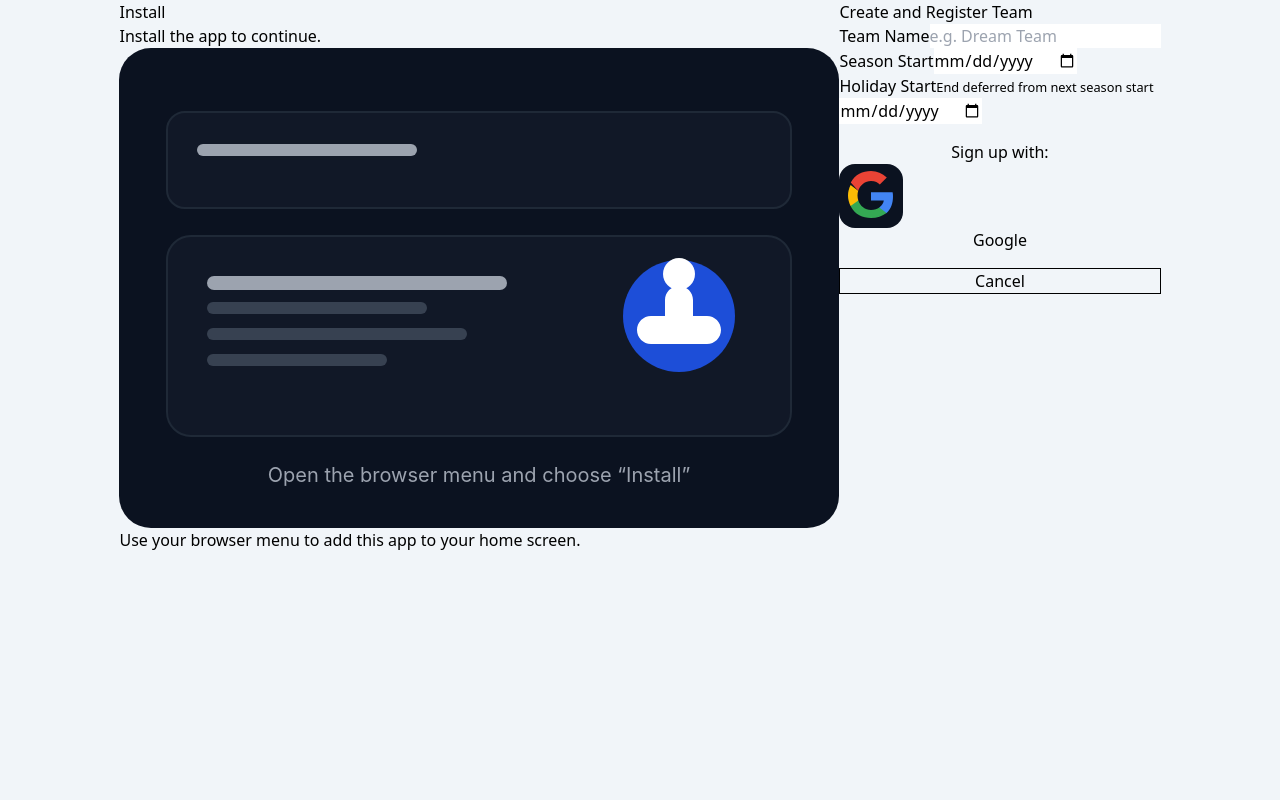
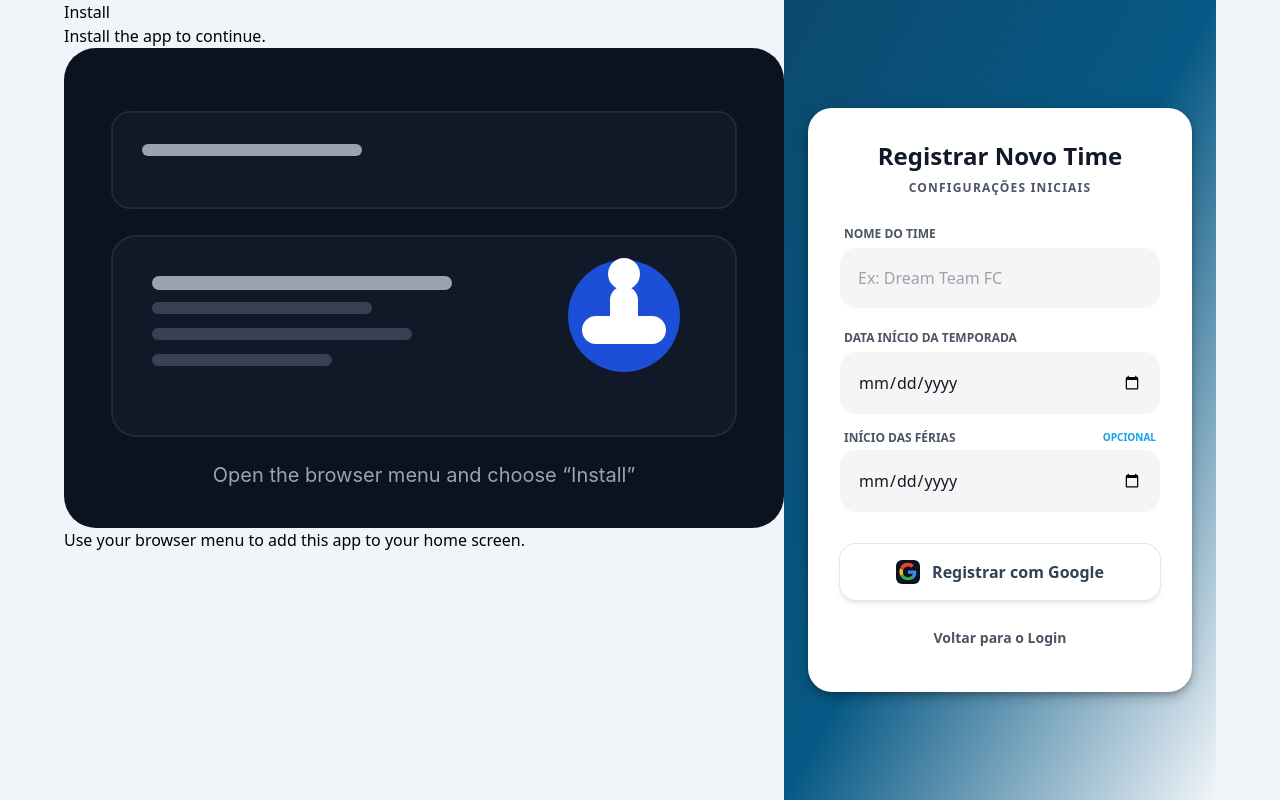
Before and after one commit to luk-rs/boladas, a React (Vite) app in the folder apps/boladas/: page /login in a window 1280 px wide. Both pictures are taken after a click on the button "Create Team". Built offline with nearby package versions, Linux system fonts and the light colour scheme; no server answers.

Commit message:
fix: restore google icon and styling in registration form

```diff
--- a/apps/boladas/src/features/auth/RegistrationForm.tsx
+++ b/apps/boladas/src/features/auth/RegistrationForm.tsx
@@ -12,16 +12,12 @@ export function RegistrationForm({ onCancel }: { onCancel: () => void }) {
   >("idle");
   const [error, setError] = useState<string | null>(null);
 
-  // Monitor for successful login during "authenticating" state
   useEffect(() => {
     if (status !== "authenticating" || !supabase) return;
 
     const {
       data: { subscription },
     } = supabase.auth.onAuthStateChange(async (event, session) => {
-      // If we signed in successfully, we just wait.
-      // useAuth will handle the registration (via localStorage) and eventually set isAuthed=true.
-      // When isAuthed=true in App.tsx, this component will be unmounted.
       if (event === "SIGNED_IN" && session) {
         setStatus("registering");
       }
@@ -32,7 +28,7 @@ export function RegistrationForm({ onCancel }: { onCancel: () => void }) {
 
   const handleGoogleSignIn = async () => {
     if (!formData.name || !formData.seasonStart || !formData.holidayStart) {
-      setError("All fields are required.");
+      setError("Todos os campos são obrigatórios.");
       return;
     }
     if (!supabase) return;
@@ -40,20 +36,15 @@ export function RegistrationForm({ onCancel }: { onCancel: () => void }) {
     setError(null);
     setStatus("authenticating");
 
-    // Check if running in PWA standalone mode
     const isStandalone = window.matchMedia(
       "(display-mode: standalone)",
     ).matches;
-
-    // Always save registration data to localStorage to persist across OAuth/Redirect
-    // This allows useAuth to pick it up and complete the registration.
     localStorage.setItem("boladas:registration_data", JSON.stringify(formData));
 
-    // Get the auth URL (redirection to our popup callback)
     const { data, error: authError } = await supabase.auth.signInWithOAuth({
       provider: "google",
       options: {
-        skipBrowserRedirect: !isStandalone, // Use popup for browser, redirect for PWA
+        skipBrowserRedirect: !isStandalone,
         redirectTo: isStandalone
           ? window.location.origin
           : `${window.location.origin}?popup=true`,
@@ -66,7 +57,6 @@ export function RegistrationForm({ onCancel }: { onCancel: () => void }) {
       return;
     }
 
-    // If Popup mode (data.url exists if skipBrowserRedirect is true)
     if (!isStandalone && data?.url) {
       const width = 500;
       const height = 600;
@@ -81,66 +71,102 @@ export function RegistrationForm({ onCancel }: { onCancel: () => void }) {
     }
   };
 
-  if (status === "authenticating") {
+  if (status === "authenticating" || status === "registering") {
     return (
-      <section className="card auth" style={{ textAlign: "center" }}>
-        <h2>Authenticating...</h2>
-        <div className="spinner" style={{ margin: "2rem auto" }}></div>
-        <p>Please complete sign-in in the popup window.</p>
-        <button onClick={() => setStatus("idle")} style={{ marginTop: "1rem" }}>
-          Cancel
+      <div className="flex min-h-screen flex-col items-center justify-center bg-gradient-to-br from-primary-900 via-primary-800 to-primary-950 p-6">
+        <div className="w-full max-w-sm rounded-3xl bg-[var(--bg-surface)] p-8 shadow-mui text-center space-y-6 animate-pulse">
+          <div className="flex justify-center">
+            <div className="h-16 w-16 border-4 border-primary-500 border-t-transparent rounded-full animate-spin"></div>
+          </div>
+          <h2 className="text-2xl font-bold text-[var(--text-primary)]">
+            {status === "authenticating"
+              ? "Autenticando..."
+              : "Criando Time..."}
+          </h2>
+          <p className="text-[var(--text-secondary)]">
+            {status === "authenticating"
+              ? "Complete o login na janela que se abriu."
+              : "Estamos preparando seu novo espaço de jogo."}
+          </p>
+          {status === "authenticating" && (
+            <button
+              onClick={() => setStatus("idle")}
+              className="text-sm font-bold text-primary-500 hover:text-primary-600 underline"
+            >
+              Cancelar
             </button>
-      </section>
-    );
-  }
-
-  if (status === "registering") {
-    return (
-      <section className="card auth" style={{ textAlign: "center" }}>
-        <h2>Creating Team...</h2>
-        <div className="spinner" style={{ margin: "2rem auto" }}></div>
-        <p>Setting up your workspace.</p>
-      </section>
+          )}
+        </div>
+      </div>
     );
   }
 
   if (status === "success") {
     return (
-      <section className="card auth" style={{ textAlign: "center" }}>
-        <h2>Success!</h2>
-        <p>Team created successfully.</p>
-      </section>
+      <div className="flex min-h-screen flex-col items-center justify-center bg-gradient-to-br from-primary-900 via-primary-800 to-primary-950 p-6">
+        <div className="w-full max-w-sm rounded-3xl bg-[var(--bg-surface)] p-8 shadow-mui text-center space-y-4">
+          <div className="text-5xl">✅</div>
+          <h2 className="text-2xl font-bold text-[var(--text-primary)] text-green-500">
+            Sucesso!
+          </h2>
+          <p className="text-[var(--text-secondary)]">
+            Seu time foi criado com sucesso.
+          </p>
+        </div>
+      </div>
     );
   }
 
   return (
-    <section className="card auth">
-      <h2>Create and Register Team</h2>
-      <div className="stack">
-        <div className="row">
-          <label>Team Name</label>
+    <div className="flex min-h-screen flex-col items-center justify-center bg-gradient-to-br from-primary-900 via-primary-800 to-primary-950 p-6">
+      <div className="w-full max-w-sm z-10 animate-in fade-in zoom-in duration-500">
+        <section className="rounded-3xl bg-[var(--bg-surface)] p-8 shadow-mui space-y-6">
+          <header className="text-center">
+            <h2 className="text-2xl font-bold text-[var(--text-primary)]">
+              Registrar Novo Time
+            </h2>
+            <p className="mt-2 text-xs text-[var(--text-secondary)] uppercase tracking-widest font-bold">
+              Configurações iniciais
+            </p>
+          </header>
+
+          <div className="space-y-4">
+            <div className="space-y-1">
+              <label className="text-xs font-bold text-[var(--text-secondary)] uppercase px-1">
+                Nome do Time
+              </label>
               <input
                 value={formData.name}
-            onChange={(e) => setFormData({ ...formData, name: e.target.value })}
-            placeholder="e.g. Dream Team"
+                onChange={(e) =>
+                  setFormData({ ...formData, name: e.target.value })
+                }
+                placeholder="Ex: Dream Team FC"
+                className="w-full rounded-2xl bg-[var(--bg-app)] border-2 border-transparent focus:border-primary-500 p-4 outline-none transition-all text-[var(--text-primary)] font-medium"
               />
             </div>
-        <div className="row">
-          <label>Season Start</label>
+
+            <div className="space-y-1">
+              <label className="text-xs font-bold text-[var(--text-secondary)] uppercase px-1">
+                Data Início da Temporada
+              </label>
               <input
                 type="date"
                 value={formData.seasonStart}
                 onChange={(e) =>
                   setFormData({ ...formData, seasonStart: e.target.value })
                 }
+                className="w-full rounded-2xl bg-[var(--bg-app)] border-2 border-transparent focus:border-primary-500 p-4 outline-none transition-all text-[var(--text-primary)] font-medium"
               />
             </div>
-        <div className="row">
-          <div className="stack" style={{ gap: "0.2rem" }}>
-            <label>Holiday Start</label>
-            <small className="muted" style={{ fontSize: "0.8em" }}>
-              End deferred from next season start
-            </small>
+
+            <div className="space-y-1">
+              <div className="flex justify-between px-1">
+                <label className="text-xs font-bold text-[var(--text-secondary)] uppercase">
+                  Início das Férias
+                </label>
+                <span className="text-[10px] text-primary-500 font-bold uppercase">
+                  Opcional
+                </span>
               </div>
               <input
                 type="date"
@@ -148,37 +174,41 @@ export function RegistrationForm({ onCancel }: { onCancel: () => void }) {
                 onChange={(e) =>
                   setFormData({ ...formData, holidayStart: e.target.value })
                 }
+                className="w-full rounded-2xl bg-[var(--bg-app)] border-2 border-transparent focus:border-primary-500 p-4 outline-none transition-all text-[var(--text-primary)] font-medium"
               />
             </div>
           </div>
 
-      {error && <p className="error">{error}</p>}
+          {error && (
+            <div className="rounded-xl bg-red-50 p-3 border border-red-100">
+              <p className="text-xs text-red-600 font-bold text-center">
+                {error}
+              </p>
+            </div>
+          )}
 
-      <p className="muted" style={{ textAlign: "center", marginTop: "1rem" }}>
-        Sign up with:
-      </p>
-      <div style={{ display: "flex", justifyContent: "center" }}>
+          <div className="pt-2 space-y-4">
             <button
-          className="provider-button"
               onClick={handleGoogleSignIn}
-          style={{ width: "100%", justifyContent: "center" }}
+              className="group relative flex w-full items-center justify-center gap-3 rounded-2xl bg-white dark:bg-slate-800 py-4 font-bold text-slate-700 dark:text-slate-200 shadow-md ring-1 ring-slate-200 dark:ring-slate-700 transition-all hover:bg-slate-50 dark:hover:bg-slate-750 hover:shadow-lg active:scale-95"
             >
-          <img src="/assets/providers/google.svg" alt="Google" />
-          <span>Google</span>
+              <img
+                src="/assets/providers/google.svg"
+                alt="Google"
+                className="h-6 w-6 transition-transform group-hover:scale-110"
+              />
+              <span>Registrar com Google</span>
             </button>
-      </div>
 
             <button
               onClick={onCancel}
-        style={{
-          marginTop: "1rem",
-          background: "transparent",
-          border: "1px solid currentColor",
-          width: "100%",
-        }}
+              className="w-full py-3 text-sm font-bold text-[var(--text-secondary)] hover:text-[var(--text-primary)] transition-colors"
             >
-        Cancel
+              Voltar para o Login
             </button>
+          </div>
         </section>
+      </div>
+    </div>
   );
 }
```
Lines whose indentation alone changed are shown as unchanged.
